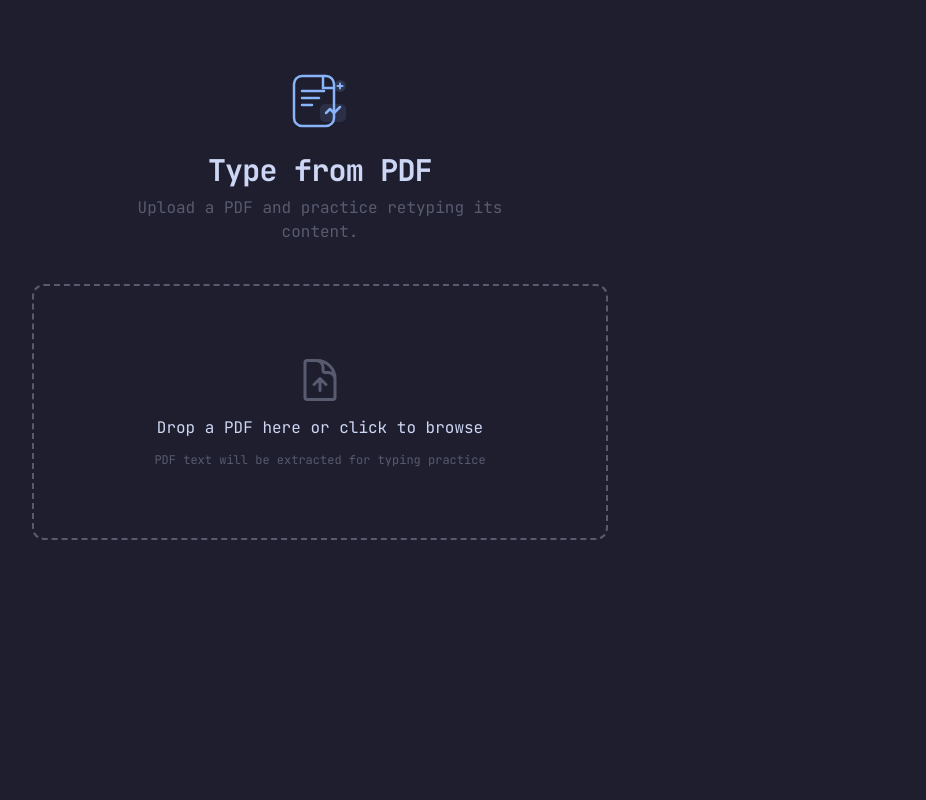
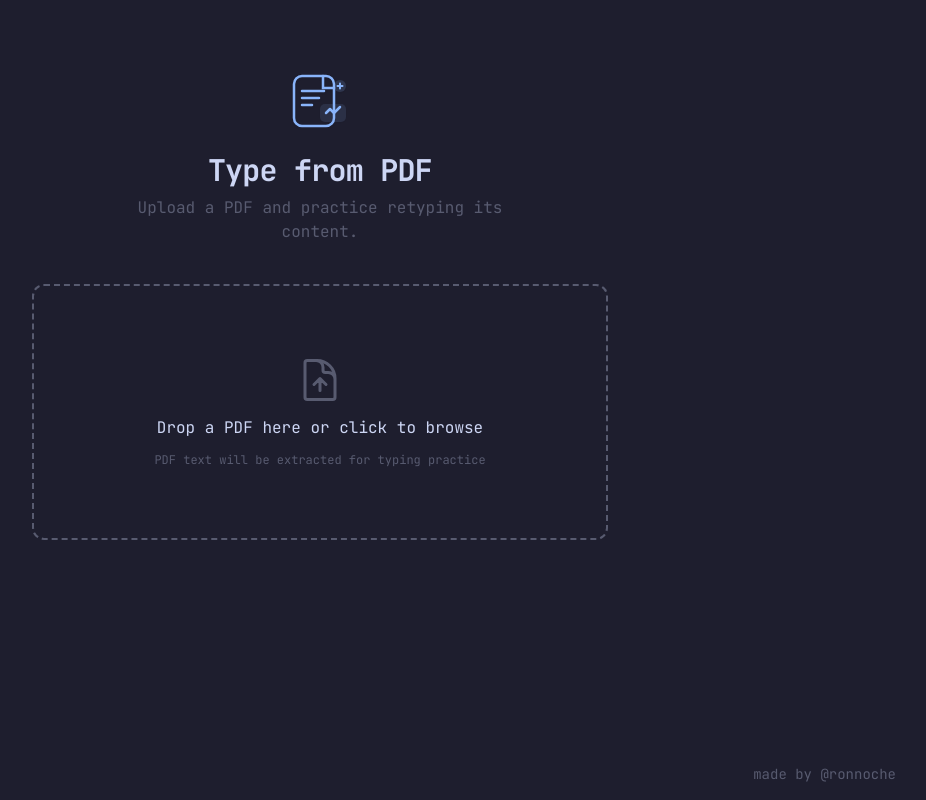
Before and after one commit to ronnoche/type-from-pdf, a Next.js app: page / in a window 1280 px wide. Shown: the whole page, without its empty margins (320-1246 px from the left). Built offline with nearby package versions, Linux system fonts and the light colour scheme.

Commit message:
added footer

```diff
--- a/app/layout.tsx
+++ b/app/layout.tsx
@@ -20,7 +20,21 @@ export default function RootLayout({
   return (
     <html lang="en">
       <body className={`${mono.className} min-h-screen antialiased`}>
-        {children}
+        <div className="min-h-screen flex flex-col">
+          <div className="flex-1">{children}</div>
+          <footer className="px-6 py-4">
+            <div className="max-w-6xl mx-auto flex justify-end text-sm text-[var(--text-muted)]">
+              <a
+                href="https://github.com/ronnoche"
+                target="_blank"
+                rel="noreferrer"
+                className="hover:text-[var(--accent)] transition-colors"
+              >
+                made by @ronnoche
+              </a>
+            </div>
+          </footer>
+        </div>
       </body>
     </html>
   );
```
